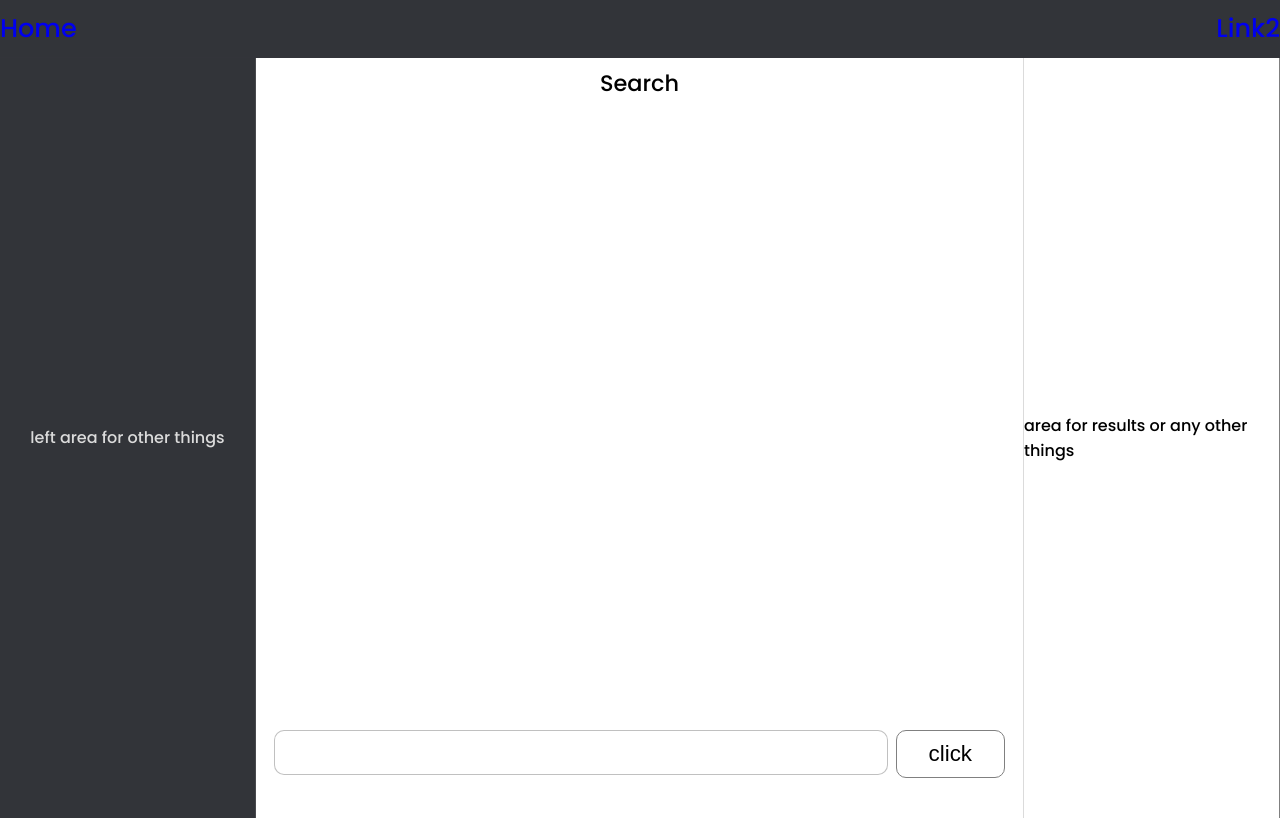
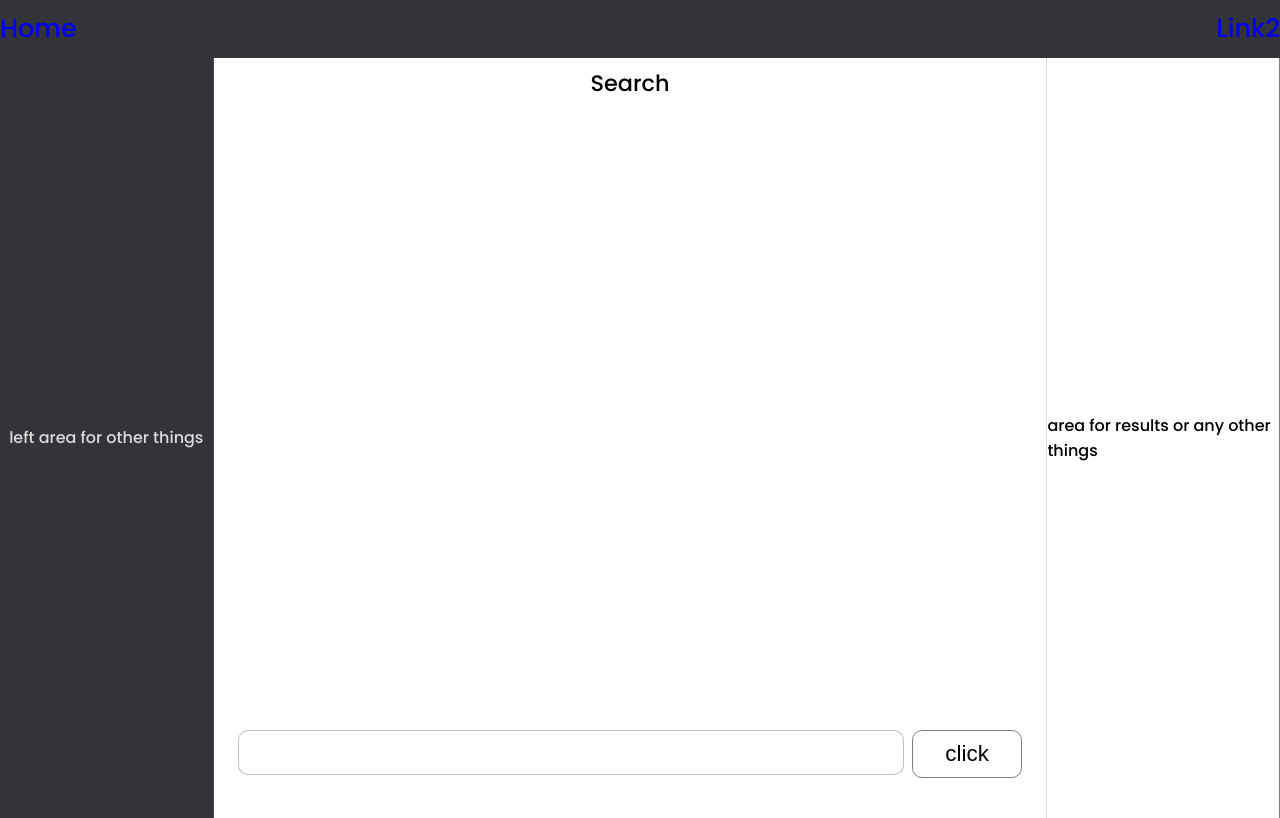
Before and after one commit to niteshswarnakar/major-frontend, a React (Create React App) app: page / in a window 1280 px wide. Built offline with nearby package versions, Linux system fonts and the light colour scheme.

Commit message:
minor changes in layout

```diff
--- a/src/components/HeroSection.js
+++ b/src/components/HeroSection.js
@@ -39,7 +39,7 @@ function HeroSection() {
               data_demo?.map((data) => {
                 return (
                   <p className={styles.single} key={data}>
-                    {data}
+                    {data.toFixed(4)}
                   </p>
                 );
               })}
--- a/src/styles/home.module.css
+++ b/src/styles/home.module.css
@@ -28,6 +28,8 @@
 /* hero section styles  */
 
 .hero_section {
+  display: flex;
+  justify-content: space-between;
   height: 95vh;
   display: flex;
   width: 100%;
@@ -46,7 +48,7 @@
 
 .med_section {
   border-right: 1px solid rgba(128, 128, 128, 0.286);
-  width: 60%;
+  width: 1000px;
 }
 
 .med_container {
@@ -60,7 +62,7 @@
 .float_value {
   /* background-color: red; */
   height: 10rem;
-  width: 50rem;
+  max-width: 50rem;
   padding: 1rem 2rem;
   display: flex;
   gap: 2rem;
@@ -69,6 +71,7 @@
 .single {
   /* background-color: red; */
   height: 6vh;
+  max-width: 20rem;
   padding: 1rem 1.6rem;
   border: 1px solid var(--color_for_whitebg);
 }
@@ -107,5 +110,4 @@
   display: flex;
   justify-content: center;
   align-items: center;
-  width: 20%;
 }
```
